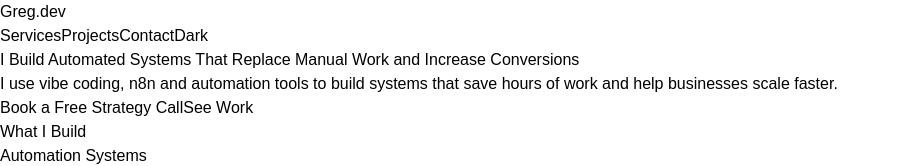
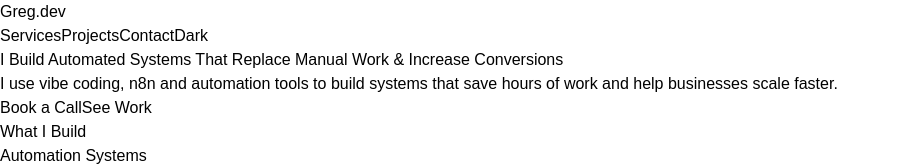
Before and after one commit to mcgreg-devlab/my-portfolio, a Next.js app: page / in a window 1280 px wide. Shown: the top 166 px of the page, without its empty margins (0-900 px from the left). Built offline with nearby package versions, Linux system fonts and the light colour scheme.

Commit message:
fix: stable hero, animations, and layout

```diff
--- a/app/page.tsx
+++ b/app/page.tsx
@@ -116,32 +116,23 @@ export default function Home() {
   id="hero"
   className="relative min-h-screen flex flex-col justify-center items-center text-center px-6 pt-24 overflow-hidden"
 >
+  {/* BACKGROUND GRADIENT */}
+  {/* BASE BACKGROUND */}
+<div className="absolute inset-0 -z-10 bg-black" />
 
-  {/* BASE BACKGROUND */}
-  <div className="absolute inset-0 -z-20 bg-black" />
-
-  {/* ANIMATED GRID */}
-  <motion.div
+{/* GRID LINES */}
+<div
   className="absolute inset-0 -z-10 opacity-20"
   style={{
-  backgroundImage:
-    "linear-gradient(to right, rgba(255,255,255,0.08) 1px, transparent 1px), linear-gradient(to bottom, rgba(255,255,255,0.08) 1px, transparent 1px)",
+    backgroundImage: `
+  linear-gradient(to right, rgba(255,255,255,0.08) 1px, transparent 1px),
+  linear-gradient(to bottom, rgba(255,255,255,0.08) 1px, transparent 1px)
+`,
     backgroundSize: "40px 40px",
-  backgroundPosition: "0px 0px",
   }}
-animate={{
-  backgroundPosition: ["0px 0px", "40px 40px"],
-}}
-transition={{
-  duration: 20,
-  repeat: Infinity,
-  ease: "linear",
-}}
-    animate={{ backgroundPosition: ["0px 0px", "40px 40px"] }}
-    transition={{ duration: 20, repeat: Infinity, ease: "linear" }}
 />
 
-  {/* GLOW EFFECTS */}
+{/* ANIMATED GLOW */}
 <motion.div
   className="absolute -top-40 left-1/2 -translate-x-1/2 w-[600px] h-[600px] bg-blue-500/20 blur-[120px] rounded-full"
   animate={{ x: [0, 40, -40, 0] }}
@@ -154,23 +145,26 @@ transition={{
   transition={{ duration: 14, repeat: Infinity }}
 />
 
-  {/* HERO CONTENT */}
+  {/* GLOW EFFECT */}
+  <motion.div
+  className="absolute -top-40 left-1/2 -translate-x-1/2 w-[600px] h-[600px] bg-blue-500/20 blur-[120px] rounded-full"
+  animate={{ x: [0, 40, -40, 0] }}
+  transition={{ duration: 12, repeat: Infinity }}
+/>
+
+  <div className="absolute bottom-0 right-0 w-[400px] h-[400px] bg-purple-500/20 blur-[120px] rounded-full" />
         <motion.h1
           initial={{ opacity: 0, y: 40 }}
           animate={{ opacity: 1, y: 0 }}
-    className="text-4xl md:text-6xl font-bold max-w-5xl tracking-tight leading-tight"
+          className="text-5xl md:text-6xl font-bold max-w-4xl tracking-tight"
         >
           I Build Automated Systems That{" "}
 <span className="bg-gradient-to-r from-blue-500 to-purple-500 bg-clip-text text-transparent">
   Replace Manual Work
 </span>{" "}
-    and{" "}
+&{" "}
 <span className="bg-gradient-to-r from-blue-500 to-purple-500 bg-clip-text text-transparent">
   Increase Conversions
-    </span>
-    <br />
-    <span className="text-gray-400 text-2xl md:text-3xl font-medium">
-
 </span>
         </motion.h1>
 
@@ -178,12 +172,12 @@ transition={{
           initial={{ opacity: 0, y: 40 }}
           animate={{ opacity: 1, y: 0 }}
           transition={{ delay: 0.2 }}
-    className="mt-6 text-lg text-gray-400 max-w-xl"
+          className="mt-6 text-lg text-gray-600 dark:text-gray-300 max-w-xl"
         >
           I use vibe coding, n8n and automation tools to build systems that save hours of work and help businesses scale faster.
         </motion.p>
 
-  {/* CTA BUTTONS */}
+        {/* CTA BUTTONS (RESTORED) */}
         <motion.div
           initial={{ opacity: 0, y: 40 }}
           animate={{ opacity: 1, y: 0 }}
@@ -194,19 +188,21 @@ transition={{
   href="#contact"
   whileHover={{ scale: 1.08 }}
   whileTap={{ scale: 0.96 }}
-      className="px-6 py-3 bg-white text-black rounded-xl font-medium transition"
+  className="px-6 py-3 bg-black text-white dark:bg-white dark:text-black rounded-xl transition relative overflow-hidden"
 >
-      Book a Free Strategy Call
+  <span className="relative z-10">Book a Call</span>
+
+  {/* glow layer */}
+  <span className="absolute inset-0 bg-white/10 opacity-0 hover:opacity-100 transition" />
 </motion.a>
 
           <a
             href="#projects"
-      className="px-6 py-3 border border-white/30 rounded-xl hover:bg-white/10 transition"
+            className="px-6 py-3 border rounded-xl hover:bg-gray-100 dark:hover:bg-gray-800 transition"
           >
             See Work
           </a>
         </motion.div>
-
       </section>
 
       {/* SERVICES (RESTORED) */}
```
Lines whose indentation alone changed are shown as unchanged.
